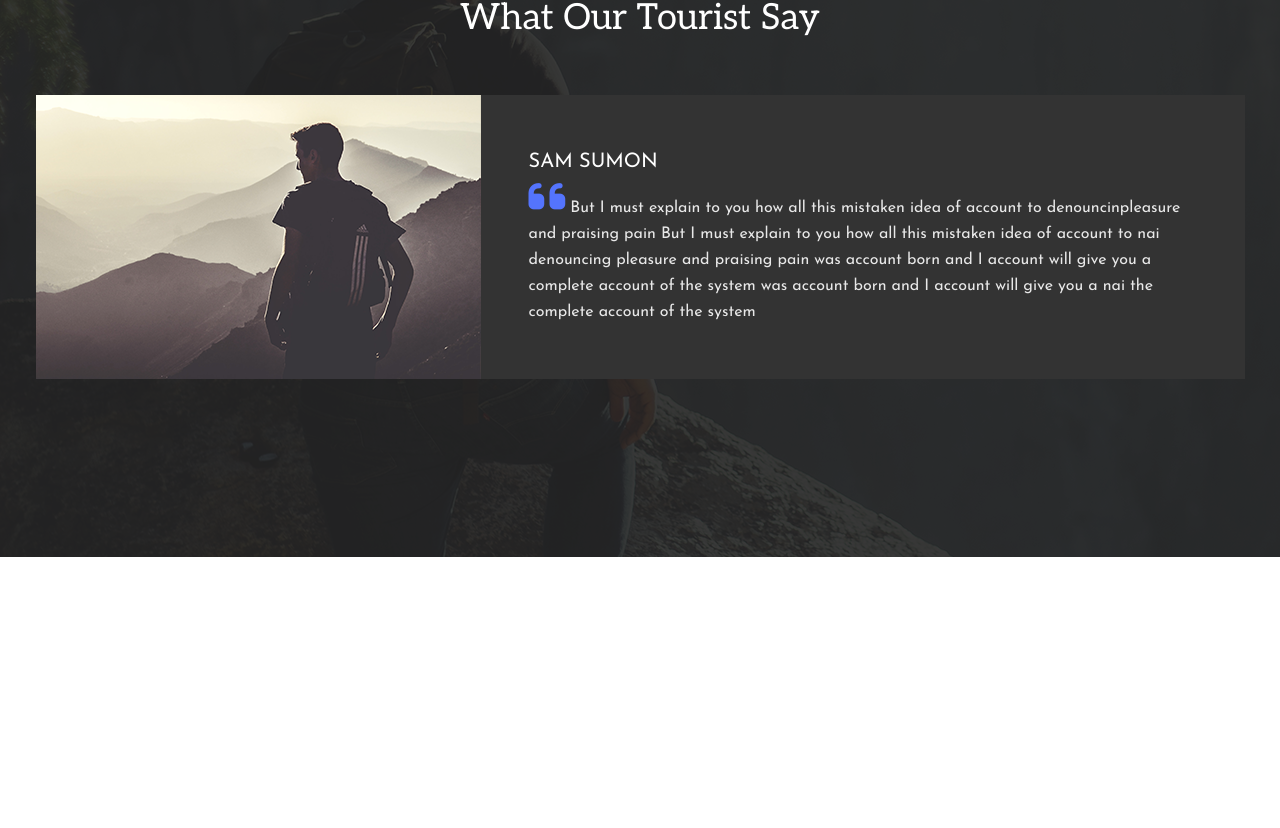
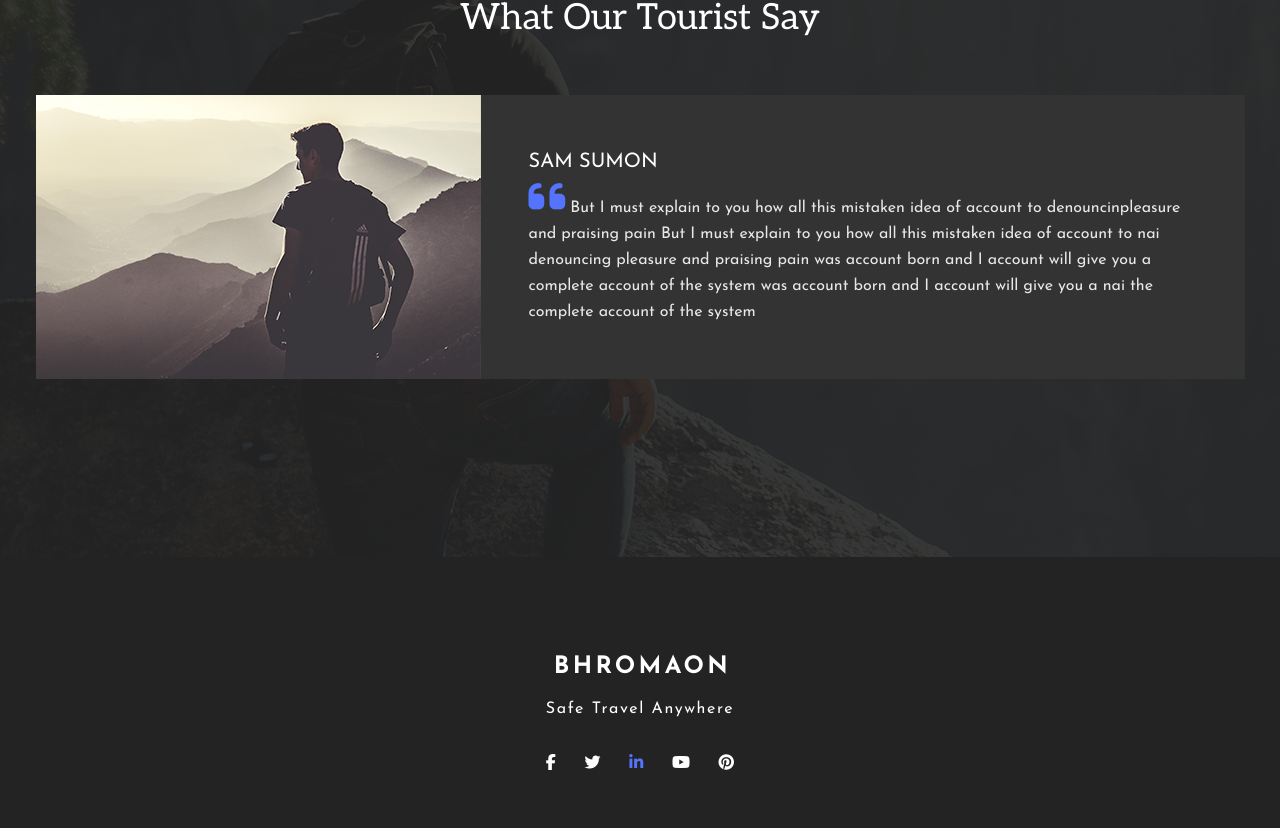
Before and after one commit to DianaNTodorova/Test, a plain HTML site: page index.html in a window 1280 px wide. Shown: the part 3516-4344 px from the top of the page. Before the commit the page ends 4073 px from the top, so only its background shows below. Drawn offline with Linux system fonts and the light colour scheme.

Commit message:
footer is created html and css

```diff
--- a/index.html
+++ b/index.html
@@ -137,5 +137,18 @@
         </div>
       </section>
     </main>
+    <footer>
+      <div class="footer_elements">
+        <h1 class="footer_title">Bhromaon</h1>
+        <p class="footer_text">Safe Travel Anywhere</p>
+        <div class="footer_icons">
+          <i class="fa-brands fa-facebook-f"></i
+          ><i class="fa-brands fa-twitter"></i>
+          <i class="fa-brands fa-linkedin-in"></i>
+          <i class="fa-brands fa-youtube"></i>
+          <i class="fa-brands fa-pinterest"></i>
+        </div>
+      </div>
+    </footer>
   </body>
 </html>
--- a/styles/index.scss
+++ b/styles/index.scss
@@ -510,7 +510,7 @@ header {
     margin-bottom: 5%;
   }
   h4 {
-    font-family: "Josefin Sans";
+    font-family: $logo_font;
     font-style: normal;
     font-weight: 400;
     font-size: 20px;
@@ -529,6 +529,49 @@ header {
     color: #e8e8e8;
     i {
       font-size: 42px;
+      color: #5474fd;
+    }
+  }
+}
+footer {
+  display: flex;
+  flex-direction: column;
+  align-items: center;
+  justify-content: center;
+  min-height: 271px;
+  background-color: #232323;
+  color: #ffffff;
+}
+.footer_elements {
+  margin-top: 3%;
+  h1 {
+    font-family: $logo_font;
+    font-style: normal;
+    font-weight: 700;
+    font-size: 24px;
+    line-height: 26px;
+    letter-spacing: 3.36px;
+    text-transform: uppercase;
+    color: #ffffff;
+    padding-left: 0.5rem;
+  }
+  p {
+    font-family: $logo_font;
+    font-style: normal;
+    font-weight: 400;
+    font-size: 16px;
+    line-height: 26px;
+    text-align: center;
+    letter-spacing: 1.6px;
+    color: #ffffff;
+    padding: 1rem 0;
+  }
+  .footer_icons {
+    display: flex;
+    flex-direction: row;
+    justify-content: space-between;
+    margin-top: 1rem;
+    .fa-linkedin-in {
       color: #5474fd;
     }
   }
```
Also changed, not shown: styles/index.css, 1 other file.
